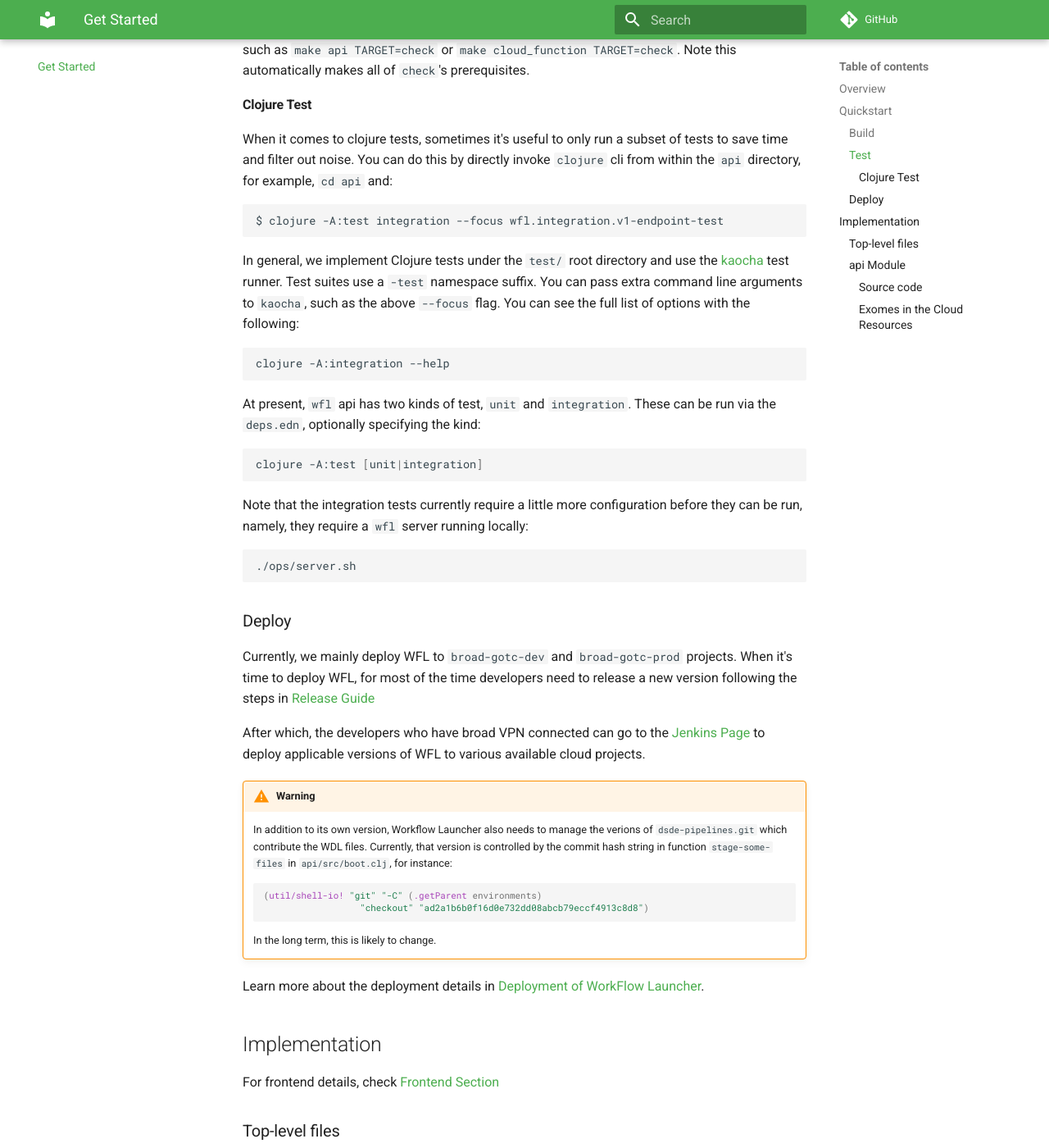
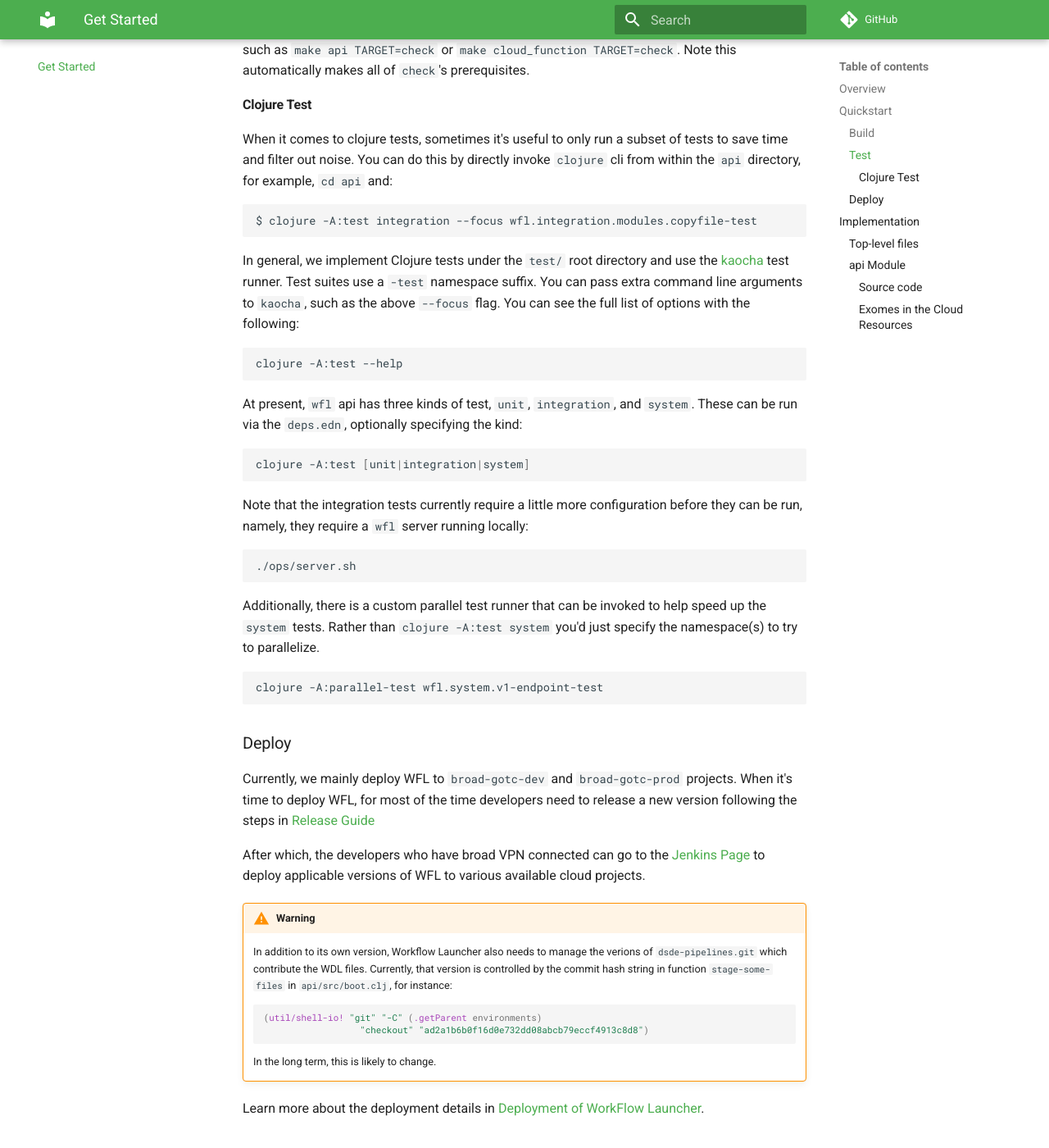
Before and after one commit to broadinstitute/wfl, an MkDocs documentation site: the page built from docs/md/index.md, in a window 1280 px wide and 1400 px high, scrolled down 2338 px. Shown: the whole window at 82% size. Built offline with MkDocs 1.6.1 and Material for MkDocs 9.7.7, drawn with Linux system fonts in a browser that asks for light colours; comment, search, counter and statistics services are not loaded.

Commit message:
[GH-1037] Parallel system test runner (#215)
* Just a first draft

* Revert "Just a first draft"

This reverts commit c029c2bf

* Add cli

* Add new file and a playground for it

* Maybe a makefile idea?

* Fix makefile idea

* Split tests

* I don't know, maybe squelch output?

* Add the rest of the tests

* I think this'll make system stuff not run in all?

* Revert "I think this'll make system stuff not run in all?"

This reverts commit fb2d4d2e

* Revert "Add the rest of the tests"

This reverts commit f9b97a04

* Revert "Fix makefile idea"

This reverts commit 107f1e92

* Revert "Maybe a makefile idea?"

This reverts commit 9b069106

* Fix up tests

* Patch up the runner

- back to java 8 courtesy of tika (that we already have? :shrug:)
- suppress logging (thank you binding)
- support multiple namespaces (it isn't any longer so :shrug:)
- usage comment

* Docs, I guess

* take kaocha out of the alias

* Remove my playground file

* WGS can't run in parallel per Ed

* A working draft--maybe the doall will be removed?

* Might as well run AoU in parallel too

````diff
--- a/docs/md/index.md
+++ b/docs/md/index.md
@@ -124,7 +124,7 @@ of tests to save time and filter out noise. You can do this by directly
 invoke `clojure` cli from within the `api` directory, for example, `cd api` and:
 
 ```bash
-$ clojure -A:test integration --focus wfl.integration.v1-endpoint-test
+$ clojure -A:test integration --focus wfl.integration.modules.copyfile-test
 ```
 
 In general, we implement Clojure tests under the `test/` root directory and use the
@@ -134,14 +134,14 @@ line arguments to `kaocha`, such as the above `--focus` flag.
 You can see the full list of options with the following:
 
 ```shell
-clojure -A:integration --help
+clojure -A:test --help
 ```
 
-At present, `wfl` api has two kinds of test, `unit` and `integration`. These can be run
-via the `deps.edn`, optionally specifying the kind:
+At present, `wfl` api has three kinds of test, `unit`, `integration`, and `system`.
+These can be run via the `deps.edn`, optionally specifying the kind:
 
 ```shell
-clojure -A:test [unit|integration]
+clojure -A:test [unit|integration|system]
 ```
 
 Note that the integration tests currently require a little more configuration
@@ -149,6 +149,14 @@ before they can be run, namely, they require a `wfl` server running locally:
 
 ```shell
 ./ops/server.sh
+```
+
+Additionally, there is a custom parallel test runner that can be invoked
+to help speed up the `system` tests. Rather than `clojure -A:test system` you'd
+just specify the namespace(s) to try to parallelize.
+
+```shell
+clojure -A:parallel-test wfl.system.v1-endpoint-test
 ```
 
 ### Deploy
````
Also changed, not shown: 3 other files.
